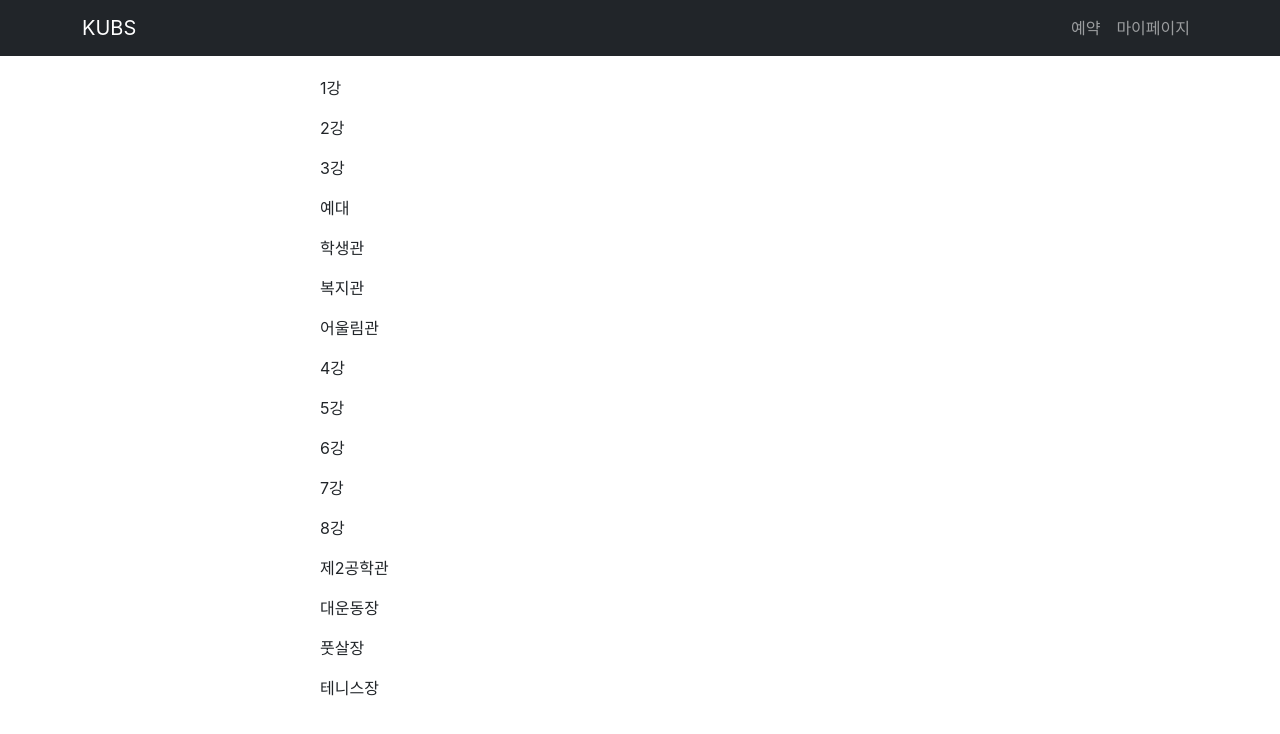
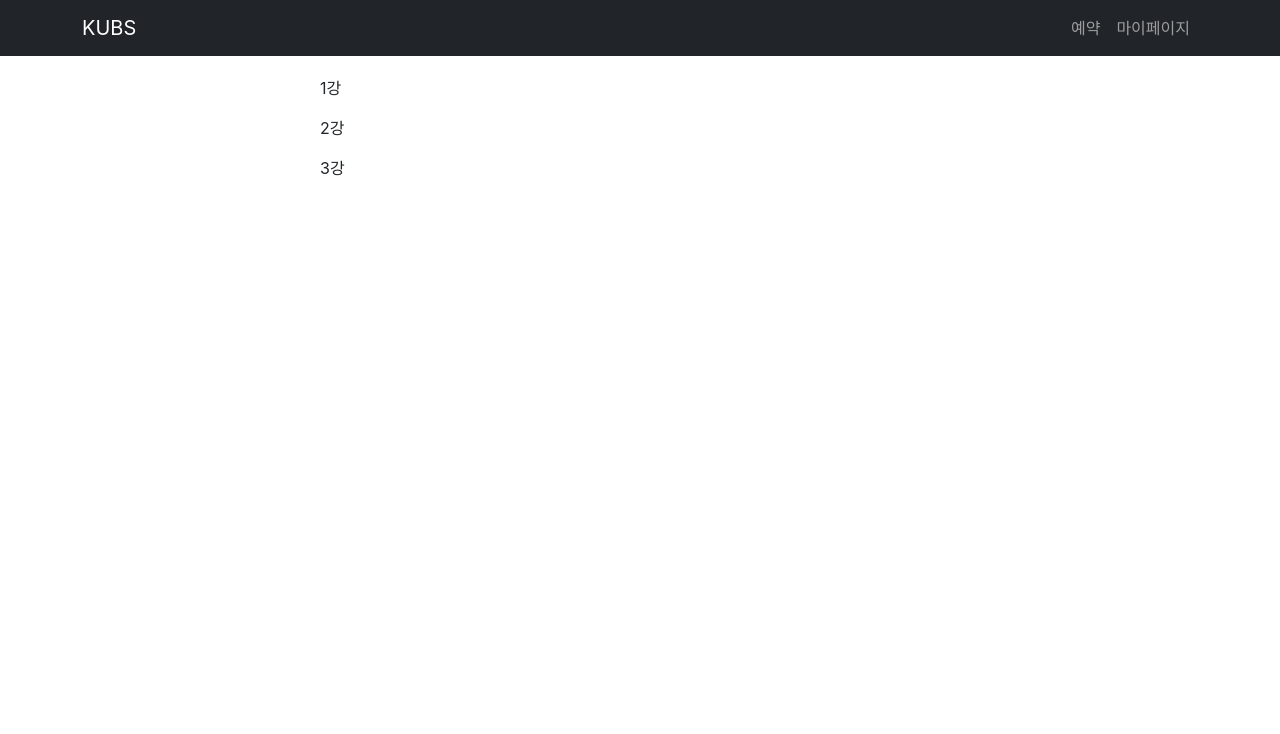
Before and after one commit to InQ-InQ-InQ-InQ-InQ/KUBS, a React (Create React App) app in the folder kubs_project/: page /main in a window 1280 px wide. Shown: the top 734 px of the page. Built offline with nearby package versions, Linux system fonts and the light colour scheme.

Commit message:
feat : apply, main 수정

```diff
--- a/kubs_project/src/components/ApplyComponent.jsx
+++ b/kubs_project/src/components/ApplyComponent.jsx
@@ -7,29 +7,30 @@ import Calendar from 'react-calendar';
 import 'react-calendar/dist/Calendar.css';
 import moment from 'moment';
 import axios from 'axios';
+import { useNavigate } from 'react-router-dom';
 
-const ApplyComponent = () => {
+const ApplyComponent = ({ area }) => {
+  const navigate = useNavigate();
   const [date, setDate] = useState(new Date());
   const [startTime, setStartTime] = useState();
   const [duration, setDuration] = useState();
   const [show, setShow] = useState(false);
 
   const handleClose = () => setShow(false);
-  const handleShow = () => setShow(true);
 
   const radios = [
-    { name: '09시', value: '09' },
-    { name: '10시', value: '10' },
-    { name: '11시', value: '11' },
-    { name: '12시', value: '12' },
-    { name: '13시', value: '13' },
-    { name: '14시', value: '14' },
-    { name: '15시', value: '15' },
-    { name: '16시', value: '16' },
-    { name: '17시', value: '17' },
-    { name: '18시', value: '18' },
-    { name: '19시', value: '19' },
-    { name: '20시', value: '20' },
+    { name: '09시', value: '09:00' },
+    { name: '10시', value: '10:00' },
+    { name: '11시', value: '11:00' },
+    { name: '12시', value: '12:00' },
+    { name: '13시', value: '13:00' },
+    { name: '14시', value: '14:00' },
+    { name: '15시', value: '15:00' },
+    { name: '16시', value: '16:00' },
+    { name: '17시', value: '17:00' },
+    { name: '18시', value: '18:00' },
+    { name: '19시', value: '19:00' },
+    { name: '20시', value: '20:00' },
   ];
 
   console.log(date);
@@ -232,13 +233,25 @@ const ApplyComponent = () => {
             <br />
             <button
               onClick={() => {
-                console.log({ date: moment(date).format('YYYY MM DD'), startTime: startTime, duration: duration });
+                console.log({
+                  date: moment(date).format('YYYY-MM-DD'),
+                  startTime: startTime,
+                  duration: duration,
+                  area: area,
+                });
                 axios
-                  .post('/api/place/ablePlaceList', {
-                    date: moment(date).format('YYYY MM DD'),
+                  .post(
+                    '/api/place/ablePlaceList',
+                    {
+                      date: moment(date).format('YYYY-MM-DD'),
                       startTime: startTime,
                       usageTime: duration,
-                  })
+                      area: area,
+                    },
+                    {
+                      headers: { 'Content-Type': 'application/json' },
+                    },
+                  )
                   .then(function (response) {
                     console.log(response.data);
 
@@ -333,17 +346,25 @@ const ApplyComponent = () => {
             </Button>
             <Button
               variant="primary"
-              onClick={() => {
+              onClick={(e) => {
                 console.log({ date: moment(date).format('YYYY-MM-DD'), startTime: startTime, duration: duration });
                 axios
-                  .post('/api/booking', {
+                  .post(
+                    '/api/booking',
+                    {
                       date: moment(date).format('YYYY-MM-DD'),
                       startTime: startTime,
                       usageTime: duration,
                       placeId: aryID[title],
-                  })
+                    },
+                    {
+                      headers: { 'Content-Type': 'application/json' },
+                    },
+                  )
                   .then(function (response) {
                     console.log(response);
+                    e.preventDefault();
+                    navigate('/complete');
                     // response
                   })
                   .catch(function (error) {
--- a/kubs_project/src/components/CompleteComponent.jsx
+++ b/kubs_project/src/components/CompleteComponent.jsx
@@ -3,8 +3,10 @@ import React, { useState, useEffect } from 'react';
 import { Container, Nav, Navbar } from 'react-bootstrap';
 import axios from 'axios';
 import '../styles/CompleteStyle.css';
+import { useNavigate } from 'react-router-dom';
 
 const CompleteComponent = () => {
+  const navigate = useNavigate();
   const [time, setTime] = useState();
   const [place, setPlace] = useState();
   const [date, setDate] = useState();
@@ -45,8 +47,12 @@ const CompleteComponent = () => {
             <p>날짜 : {date}</p>
             <p>시간 : {time}</p>
             <p>강의실 : {place}</p>
-            <button>My Page</button>
-            <button>Home</button>
+            <button onClick={(e)=>{
+              e.preventDefault();
+              navigate('/mypage');}}>My Page</button>
+            <button onClick={(e)=>{
+              e.preventDefault();
+              navigate('/main');}}>Home</button>
           </div>
         </div>
       </div>
--- a/kubs_project/src/components/MainComponent.jsx
+++ b/kubs_project/src/components/MainComponent.jsx
@@ -1,42 +1,7 @@
-import React, { useState } from 'react';
-import { useNavigate } from 'react-router-dom';
+import React from 'react';
 import { Container, Nav, Navbar } from 'react-bootstrap';
-import axios from 'axios';
 
-function MainComponent() {
-  const navigate = useNavigate();
-  const [building, setBuilding] = useState([
-    '1강',
-    '2강',
-    '3강',
-    '예대',
-    '학생관',
-    '복지관',
-    '어울림관',
-    '4강',
-    '5강',
-    '6강',
-    '7강',
-    '8강',
-    '제2공학관',
-    '대운동장',
-    '풋살장',
-    '테니스장',
-  ]);
-  const onMain = (e) => {
-    e.preventDefault();
-    navigate('/main');
-  };
-
-  const onApply = (e) => {
-    e.preventDefault();
-    navigate('/apply');
-  };
-
-  const onMypage = (e) => {
-    e.preventDefault();
-    navigate('/mypage');
-  };
+function MainComponent({ building, onMain, onApply, onMypage, handleArea }) {
   return (
     <>
       <Navbar collapseOnSelect expand="lg" bg="dark" variant="dark">
@@ -54,23 +19,8 @@ function MainComponent() {
       </Navbar>
 
       <div style={{ width: '50%', margin: 'auto', marginTop: '20px' }}>
-        {building.map((a, i) => (
-          <p
-            onClick={() => {
-              axios
-                .post('http://localhost:8080/api/login', { building: building[i] })
-                .then((response) => {
-                  console.log(response);
-                  // response
-                })
-                .catch((error) => {
-                  console.log(error);
-                  // 오류발생시 실행
-                });
-            }}
-          >
-            {building[i]}
-          </p>
+        {building.map((element) => (
+          <p onClick={() => handleArea(element.value)}>{element.name}</p>
         ))}
       </div>
     </>
--- /dev/null
+++ b/kubs_project/src/containers/MainContainer.jsx
@@ -0,0 +1,66 @@
+import React, { useState } from 'react';
+import { useNavigate } from 'react-router-dom';
+import ApplyComponent from '../components/ApplyComponent';
+import MainComponent from '../components/MainComponent';
+
+function MainContainer() {
+  const navigate = useNavigate();
+  const building = [
+    { name: '1강', value: 'ONE' },
+    { name: '2강', value: 'TWO' },
+    { name: '3강', value: 'THREE' },
+    // '예대',
+    // '학생관',
+    // '복지관',
+    // '어울림관',
+    // {name : '4강', value : 'four'},
+    // '5강',
+    // '6강',
+    // '7강',
+    // '8강',
+    // '제2공학관',
+    // '대운동장',
+    // '풋살장',
+    // '테니스장',
+  ];
+  const [area, setArea] = useState();
+  const [main, setMain] = useState(true);
+
+  const onMain = (e) => {
+    e.preventDefault();
+    navigate('/main');
+  };
+
+  const onApply = (e) => {
+    e.preventDefault();
+    navigate('/apply');
+  };
+
+  const onMypage = (e) => {
+    e.preventDefault();
+    navigate('/mypage');
+  };
+
+  const handleArea = (element) => {
+    setArea(element);
+    setMain(false);
+  };
+
+  return (
+    <>
+      {main ? (
+        <MainComponent
+          building={building}
+          onMain={onMain}
+          onApply={onApply}
+          onMypage={onMypage}
+          handleArea={handleArea}
+        />
+      ) : (
+        <ApplyComponent area={area} />
+      )}
+    </>
+  );
+}
+
+export default MainContainer;
--- a/kubs_project/src/pages/MainPage.js
+++ b/kubs_project/src/pages/MainPage.js
@@ -1,9 +1,9 @@
 import React from "react";
-import MainComponent from "../components/MainComponent"
+import MainContainer from "../containers/MainContainer"
 
 const MainPage = () => {
   return (
-    <MainComponent />
+    <MainContainer />
   );
 };
 
```
Also changed, not shown: kubs_project/src/containers/ApplyContainer.js (deleted, +0 -47 lines). Lines whose indentation alone changed are shown as unchanged.
